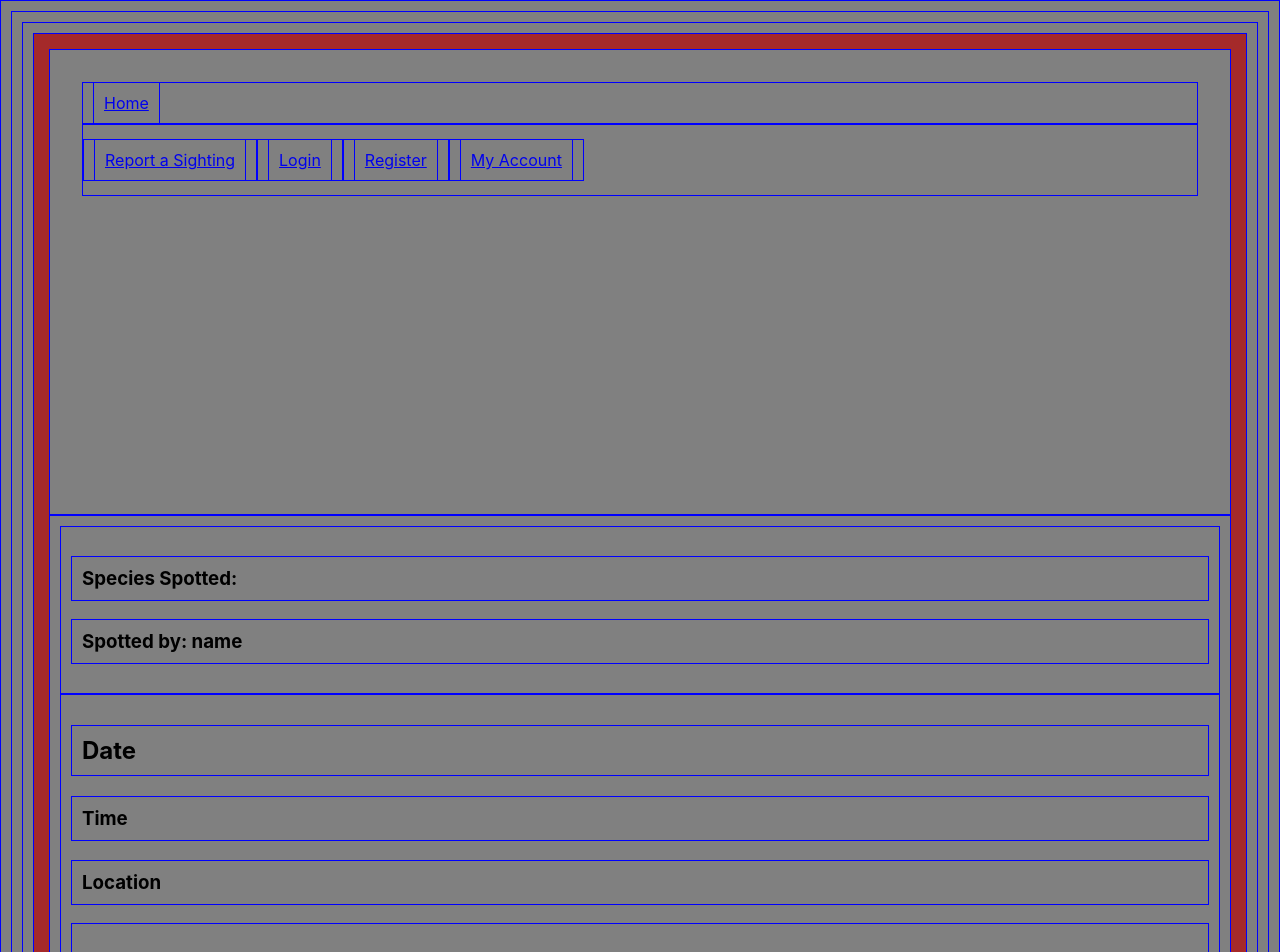
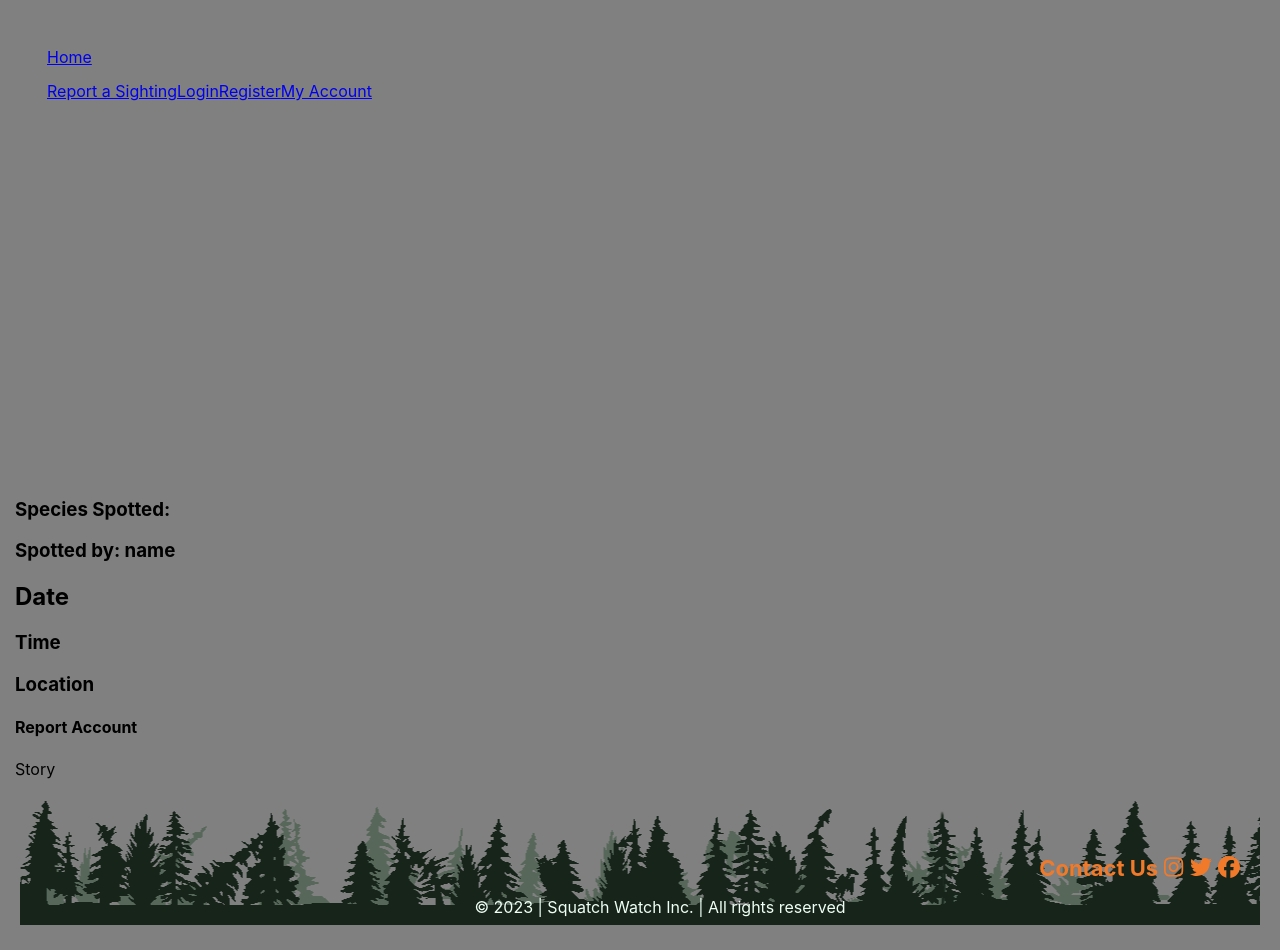
Before and after one commit to johncapovani/Squatch-Watch, a React (Create React App) app in the folder frontend/: page /onesighting in a window 1280 px wide. Shown: the top 952 px of the page. Built offline with nearby package versions, Linux system fonts and the light colour scheme.

Commit message:
foot finished?

```diff
--- a/frontend/src/App.css
+++ b/frontend/src/App.css
@@ -1,12 +1,12 @@
-* {
+/* * {
     background-color: grey;
     border: 1px solid blue;
     padding: 10px;
-}
+} */
 
 .container {
     padding: 15px;
-    background-color: brown;
+    background-color: grey;
 }
 
 .header {
@@ -22,10 +22,3 @@
     margin: auto;
     /* background-color: beige; */
 }
-
-.footer {
-    display: flex;
-    align-items: center;
-    justify-content: center;
-    margin: 1em 0em 0em 0em;
-}
--- a/frontend/src/components/Footer.css
+++ b/frontend/src/components/Footer.css
@@ -1,6 +1,25 @@
+.footer{
+    padding:5px
+}
+
 .footer-text{
     z-index: 1;
     position: absolute;
+    width:100%;
+}
+
+.copyright{
+    font-size: 16px;
+    text-align: center;
+    color:rgb(240, 255, 245);
+}
+
+.icons{
+    text-align: right;
+    color:#F17A2A;
+    padding-right: 60px;
+    font-size: 22px;
+    margin: 55px 0px 10px 0px;
 }
 
 .scrolling-image-container{
--- a/frontend/src/components/Footer.jsx
+++ b/frontend/src/components/Footer.jsx
@@ -1,10 +1,19 @@
 import React from 'react';
 import './Footer.css'
+import {
+    faTwitter,
+    faFacebook,
+    faInstagram
+} from '@fortawesome/free-brands-svg-icons';
+import { FontAwesomeIcon } from '@fortawesome/react-fontawesome';
 
 const Footer = () => {
     return (
-        <>
+        <div className='footer'>
         <div className="footer-text">
+            <p className='icons'>
+                <b>Contact Us</b> <FontAwesomeIcon icon={faInstagram}/>     <FontAwesomeIcon icon={faTwitter}/>   <FontAwesomeIcon icon={faFacebook}/>
+            </p>
             <p className='copyright'>
                 &copy; {new Date().getFullYear()} | Squatch Watch Inc. | All rights reserved
             </p>
@@ -16,7 +25,7 @@ const Footer = () => {
 
 
         </div>
-        </>
+        </div>
     )
 }
 
--- a/package.json
+++ b/package.json
@@ -17,6 +17,8 @@
   },
   "homepage": "https://github.com/johncapovani/Squatch-Watch#readme",
   "dependencies": {
+    "@fortawesome/free-brands-svg-icons": "^6.2.1",
+    "@fortawesome/react-fontawesome": "^0.2.0",
     "bcryptjs": "^2.4.3",
     "cors": "^2.8.5",
     "dotenv": "^16.0.3",
```
Also changed, not shown: 1 other file (tests, documents, lock files or other folders).
